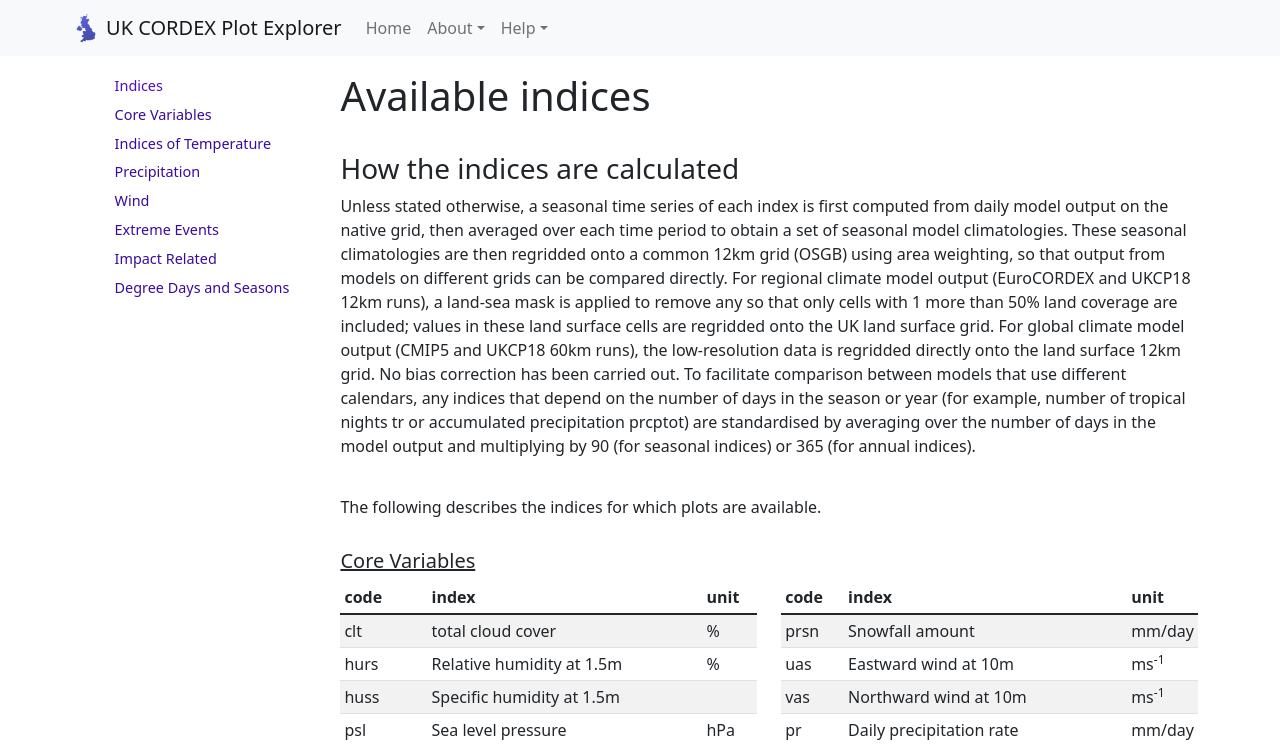
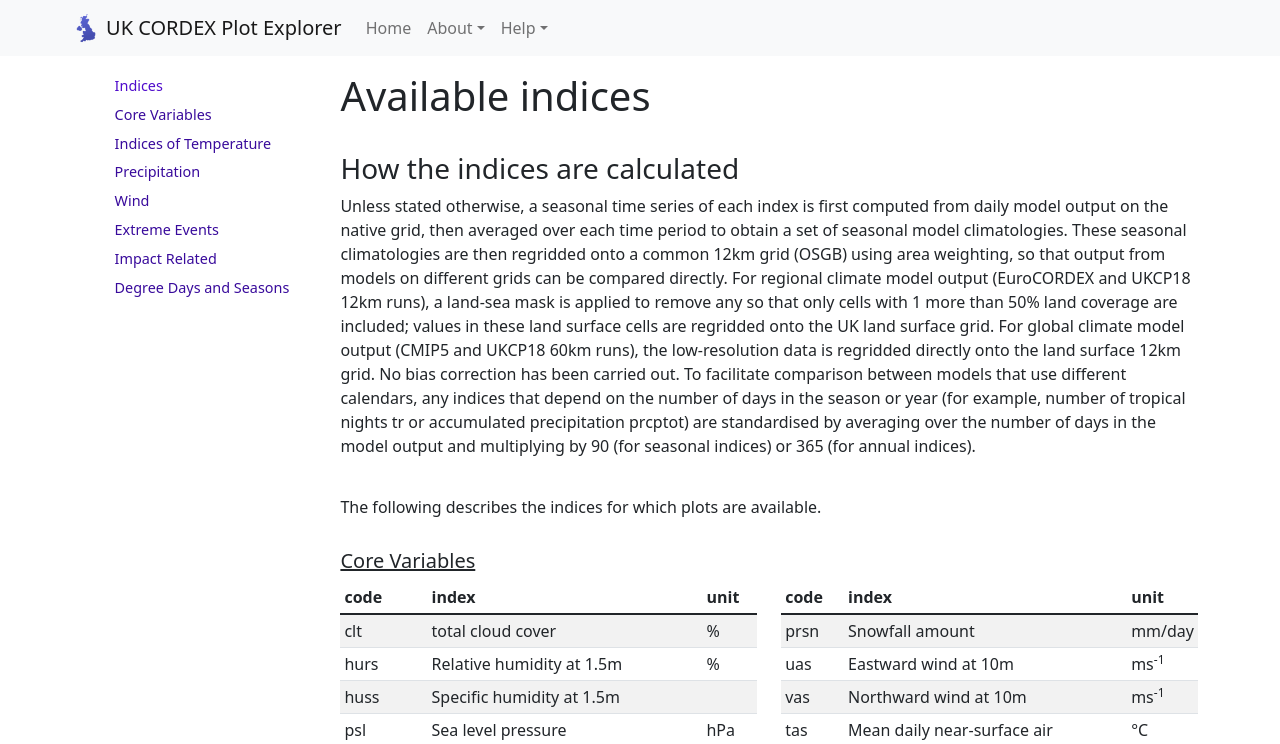
Before and after one commit to UCL/UKCORDEX-plot-explorer-dev, a React (Create React App) app: page /#/indices-help in a window 1280 px wide. Shown: the top 744 px of the page. Built offline with nearby package versions, Linux system fonts and the light colour scheme.

Commit message:
Update src/components/ExtraPages/Help/IndicesHelp.js
Co-authored-by: Raquel Alegre <r.alegre@ucl.ac.uk>

```diff
--- a/src/components/ExtraPages/Help/IndicesHelp.js
+++ b/src/components/ExtraPages/Help/IndicesHelp.js
@@ -218,11 +218,6 @@ function IndicesHelp() {
                     <td>
                       ms<sup>-1</sup>
                     </td>
-                  </tr>
-                  <tr>
-                    <td>pr</td>
-                    <td>Daily precipitation rate</td>
-                    <td>mm/day</td>
                   </tr>
                   <tr>
                     <td>tas</td>
```
